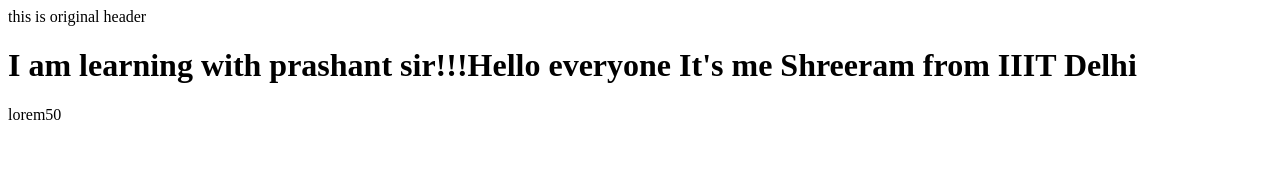
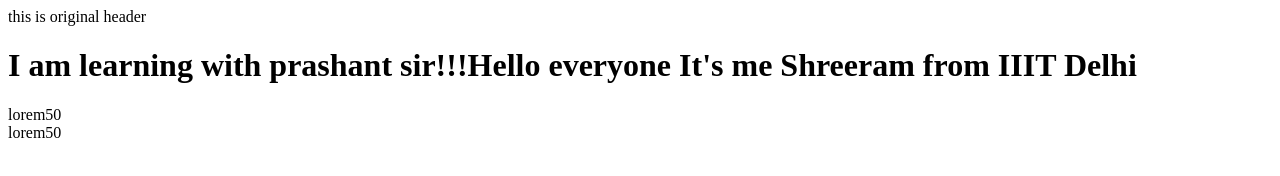
Before and after one commit to Shreeram23091/HTML, a plain HTML site: page html/Level 1/comments.html in a window 1280 px wide. Drawn offline with Linux system fonts and the light colour scheme.

Commit message:
adding a paragraph tag

```diff
--- a/html/Level 1/comments.html
+++ b/html/Level 1/comments.html
@@ -10,5 +10,6 @@
     <div id="header">this is original header</div>
    <h1>I am learning with prashant sir!!!Hello everyone It's me Shreeram from IIIT Delhi</h1>
    <article>lorem50</article>
+   <a>lorem50</a>
 </body>
 </html>
```
